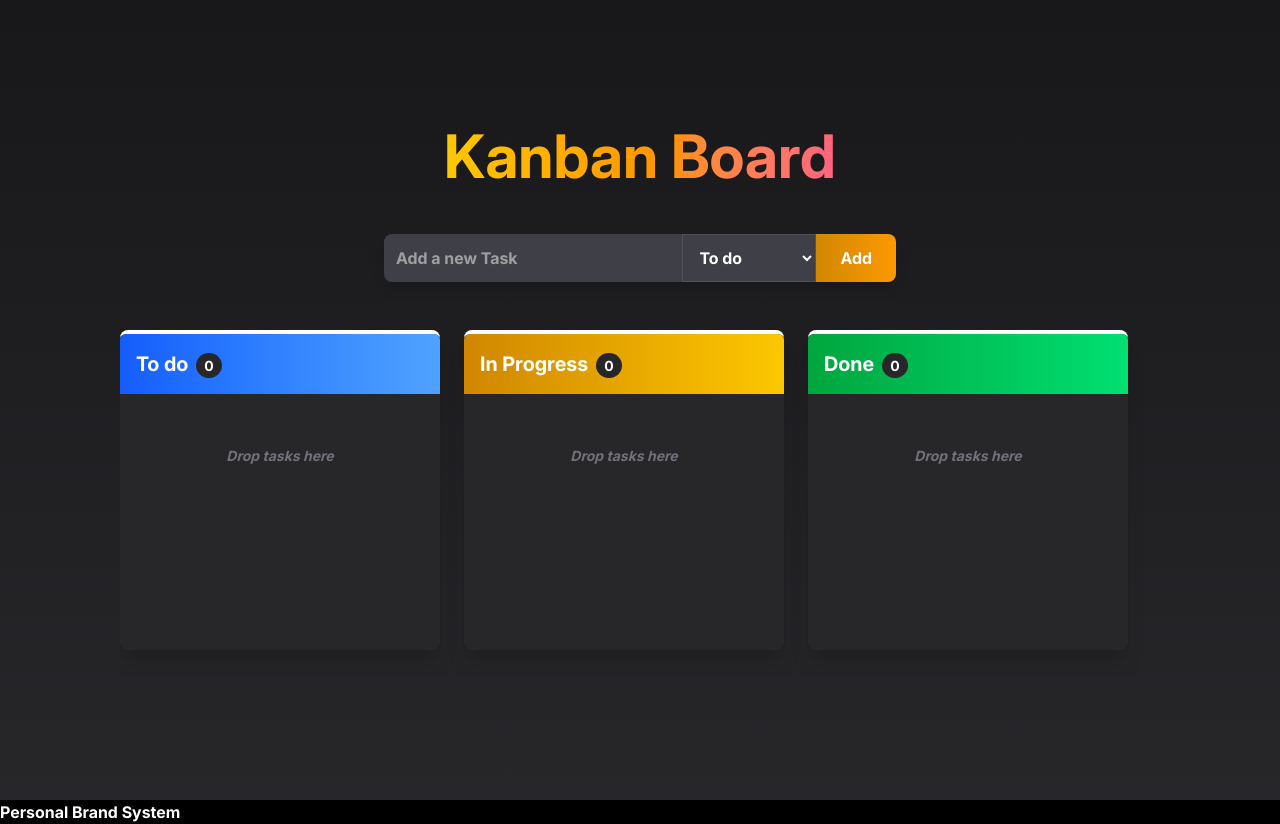
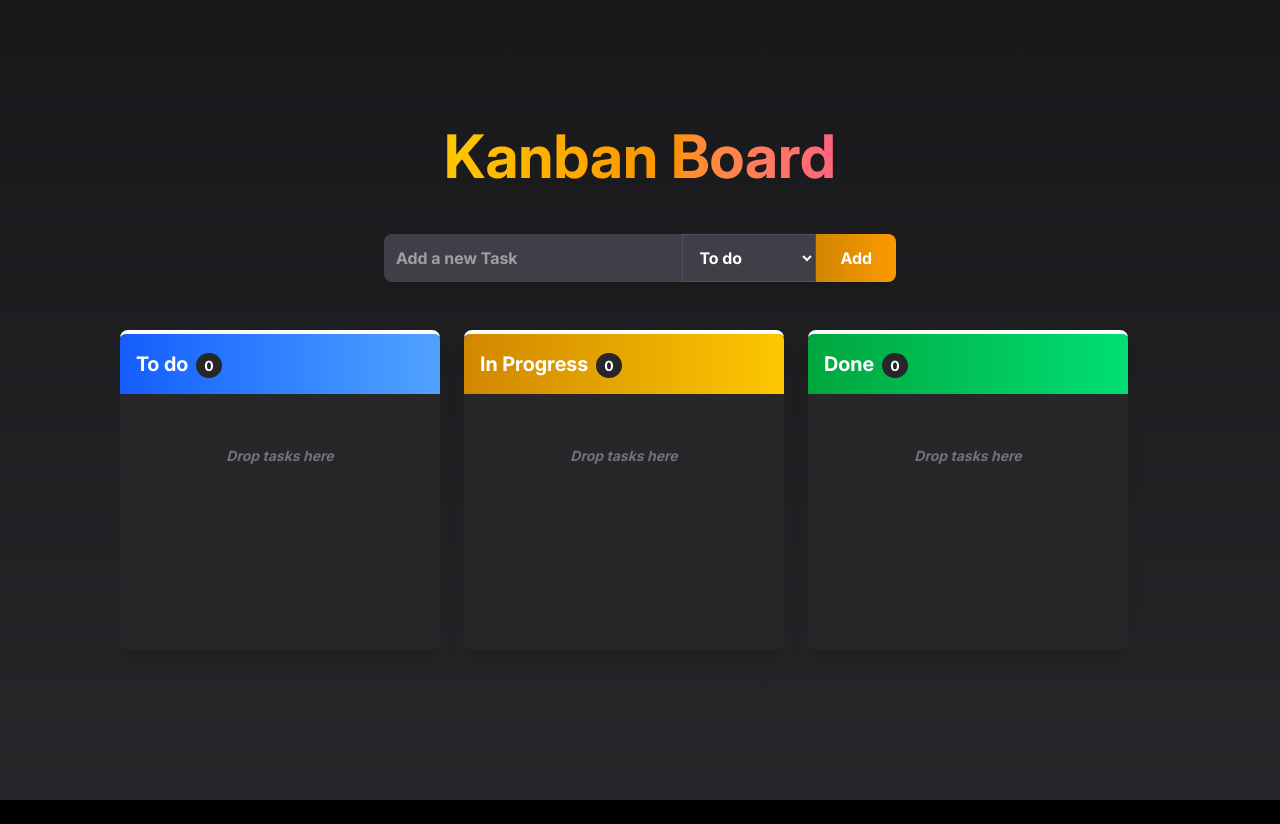
Before and after one commit to adanadeel7/Saas-App-Website, a React (Vite) app: page / in a window 1280 px wide. After the commit the page ends 800 px from the top, so only its background shows below. Built offline with nearby package versions, Linux system fonts and the light colour scheme.

Commit message:
App Updated

```diff
--- a/src/App.jsx
+++ b/src/App.jsx
@@ -9,7 +9,6 @@ function App() {
   return (
     <>
     <Kanban/>
-      <h1 className='font-[font1]'>Personal Brand System</h1>
     </>
   )
 }
```
